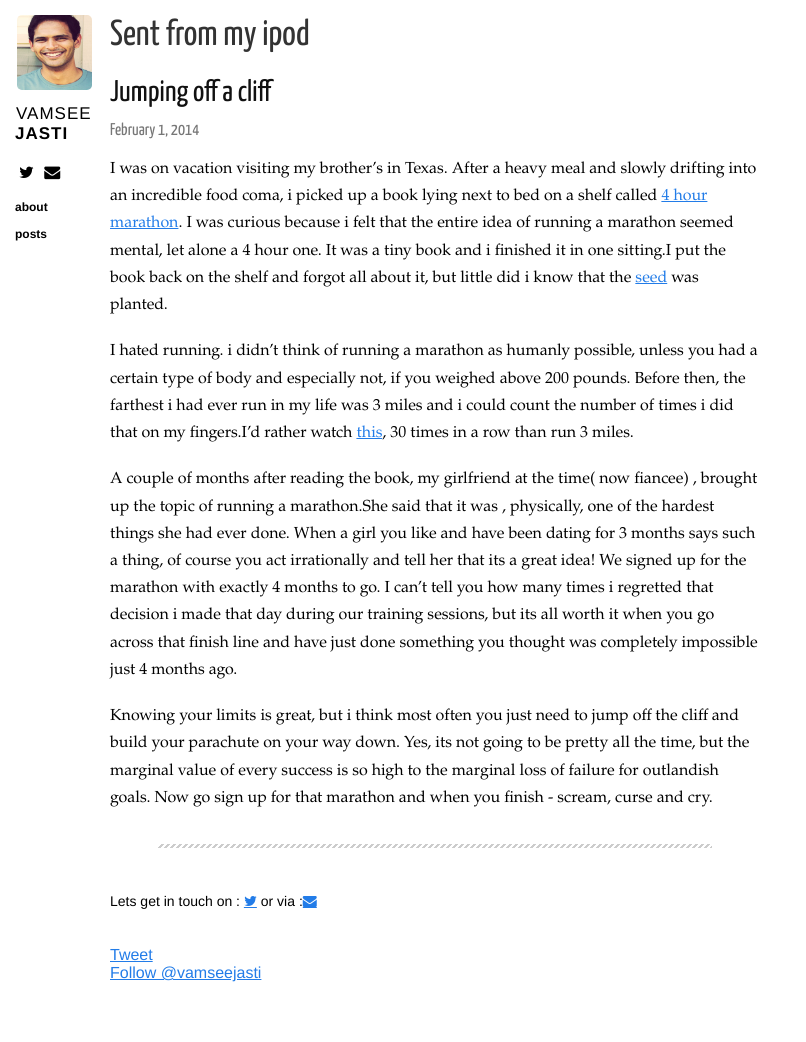
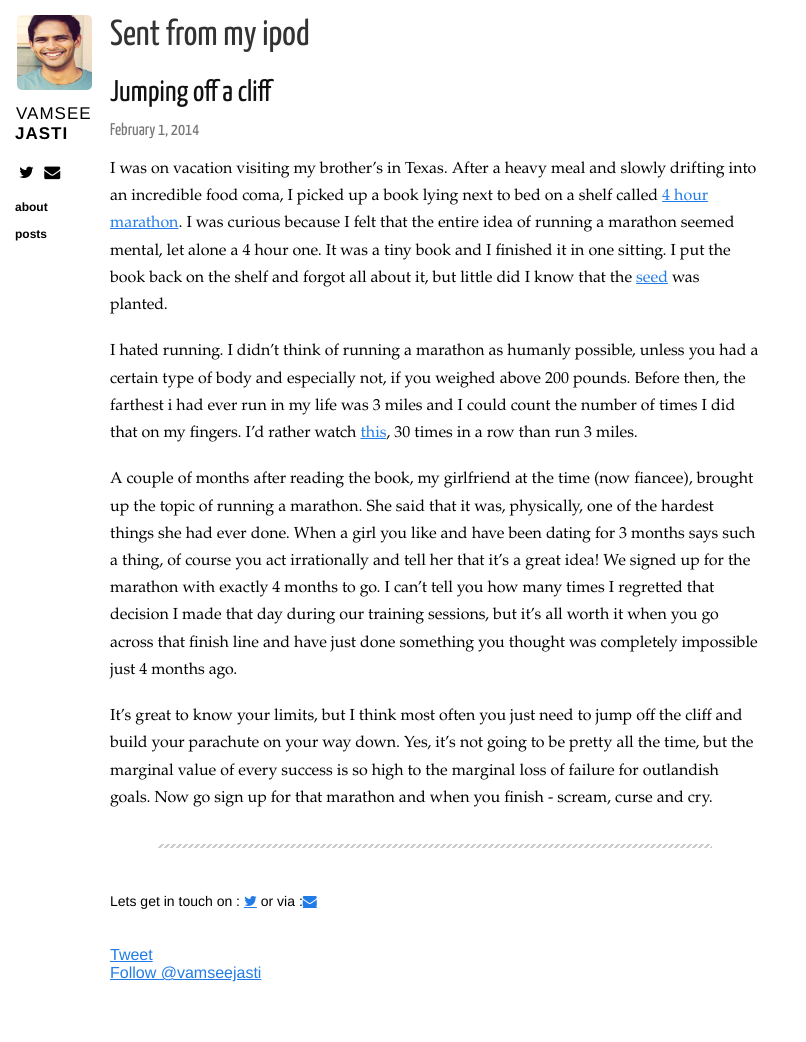
Before and after one commit to jasti/jasti.github.io, a Jekyll site: the page built from _posts/2014-02-01-marathon.markdown, in a window 1280 px wide. Shown: the whole page, without its empty margins (0-806 px from the left). Built offline with Jekyll 4.4.1, drawn with Linux system fonts in a browser that asks for light colours; nearby versions of some CDN libraries; Markdown is read by kramdown in place of the engine named in the settings; comment, search, counter and statistics services are not loaded.

Commit message:
fix typos

```diff
--- a/_layouts/layout.html
+++ b/_layouts/layout.html
@@ -22,7 +22,7 @@
   <link media="only screen and (device-width: 768px)" href="/css/mobile.css" type="text/css" rel="stylesheet" />
   <link href='http://fonts.googleapis.com/css?family=Yanone+Kaffeesatz' rel='stylesheet' type='text/css'>
   <link rel="apple-touch-icon" href="/apple-touch-icon.png" />
-
+  <link rel="shortcut icon" href="images/favicon.ico">
   <script type="text/javascript" src="http://ajax.googleapis.com/ajax/libs/jquery/1.8.3/jquery.min.js"></script>
   <script type="text/javascript" src="/js/application.js"></script>
 </head>
@@ -41,7 +41,8 @@
     </section>
 
     <section class="meta">
-  		<!--   <a href="https://github.com/jasti" target="_blank"><i class="icon icon-github"></i></a>-->
+  		<!-- TODO, see why this URL is not working
+  		  <a href="https://github.com/jasti" target="_blank"><i class="icon icon-github"></i></a>-->
       <a href="https://twitter.com/vamseejasti" target="_blank"><i class="icon icon-twitter"></i></a>
       <a href="mailto:vamseejasti@**REMOVEME**me.com?Subject=Hi%20from%20the%20blog" target="_top"><i class="icon-envelope"></i></a>
     </section>
--- a/_posts/2014-02-01-marathon.markdown
+++ b/_posts/2014-02-01-marathon.markdown
@@ -4,23 +4,23 @@ title: Jumping off a cliff
 category: posts
 ---
 I was on vacation visiting my brother's in Texas. After a heavy meal and
-slowly drifting into an incredible food coma, i picked up a book lying next to bed on a shelf called <a href = "http://www.amazon.com/Four-Months-Four-hour-Marathon-Updated/dp/0399532595">4 hour marathon</a>.
-I was curious because i felt that the entire idea of running a marathon seemed mental, let alone a 4 hour one.
-It was a tiny book and i finished it in one sitting.I put the book back on the shelf and forgot all about it, but little
-did i know that the <a href ="http://www.youtube.com/watch?v=imamcajBEJs">seed</a> was planted.
+slowly drifting into an incredible food coma, I picked up a book lying next to bed on a shelf called <a href = "http://www.amazon.com/Four-Months-Four-hour-Marathon-Updated/dp/0399532595">4 hour marathon</a>.
+I was curious because I felt that the entire idea of running a marathon seemed mental, let alone a 4 hour one.
+It was a tiny book and I finished it in one sitting. I put the book back on the shelf and forgot all about it, but little
+did I know that the <a href ="http://www.youtube.com/watch?v=imamcajBEJs">seed</a> was planted.
 
-I hated running. i didn't think of running a marathon as humanly possible, unless you had a certain type of body and especially not, if you weighed above 200 pounds.
-Before then, the farthest i had ever run in my life was 3 miles and i could count the number of times
-i did that on my fingers.I'd rather watch <a href="http://www.youtube.com/watch?v=kfVsfOSbJY0&feature=kp">this</a>, 30 times in a row than run 3 miles.
+I hated running. I didn't think of running a marathon as humanly possible, unless you had a certain type of body and especially not, if you weighed above 200 pounds.
+Before then, the farthest i had ever run in my life was 3 miles and I could count the number of times
+I did that on my fingers. I'd rather watch <a href="http://www.youtube.com/watch?v=kfVsfOSbJY0&feature=kp">this</a>, 30 times in a row than run 3 miles.
 
-A couple of months after reading the book, my girlfriend at the time( now fiancee) , brought up the topic of running a marathon.She said that it was , physically, one of the hardest things she had ever done.
-When a girl you like and have been dating for 3 months says such a thing, of course you act irrationally and tell her that its a great idea!
-We signed up for the marathon with exactly 4 months to go. I can't tell you how many times i
-regretted that decision i made that day during our training sessions, but its all worth it when you go across that finish line and have just done something you thought was completely
+A couple of months after reading the book, my girlfriend at the time (now fiancee), brought up the topic of running a marathon. She said that it was, physically, one of the hardest things she had ever done.
+When a girl you like and have been dating for 3 months says such a thing, of course you act irrationally and tell her that it's a great idea!
+We signed up for the marathon with exactly 4 months to go. I can't tell you how many times I
+regretted that decision I made that day during our training sessions, but it's all worth it when you go across that finish line and have just done something you thought was completely
 impossible just 4 months ago.
 
-Knowing your limits is great, but i think most often you just need to jump off the cliff and build your parachute on your way down.
-Yes, its not going to be pretty all the time, but the marginal value of every success is so high to  the marginal loss of failure for outlandish goals.
+It's great to know your limits, but I think most often you just need to jump off the cliff and build your parachute on your way down.
+Yes, it's not going to be pretty all the time, but the marginal value of every success is so high to  the marginal loss of failure for outlandish goals.
 Now go sign up for that marathon and when you finish - scream, curse and cry.
 
 ---
```
Also changed, not shown: images/favicon.ico (renamed from favicon.ico), 6 other files.
